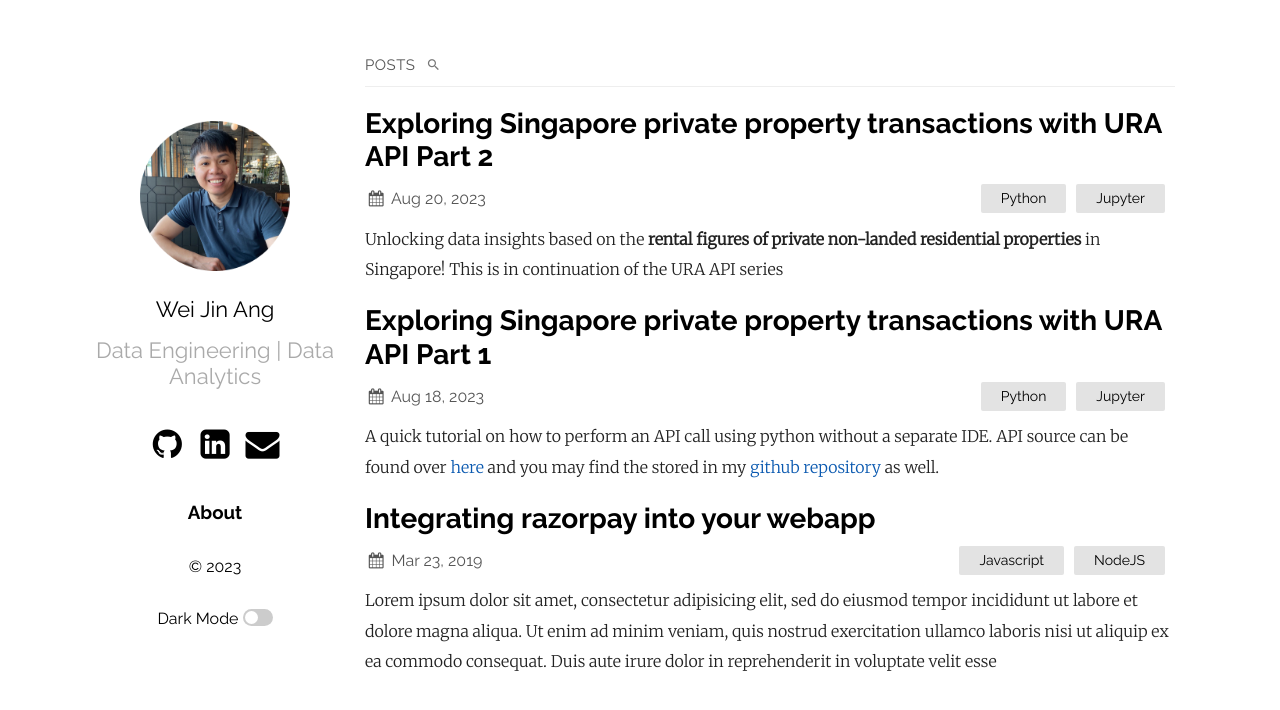
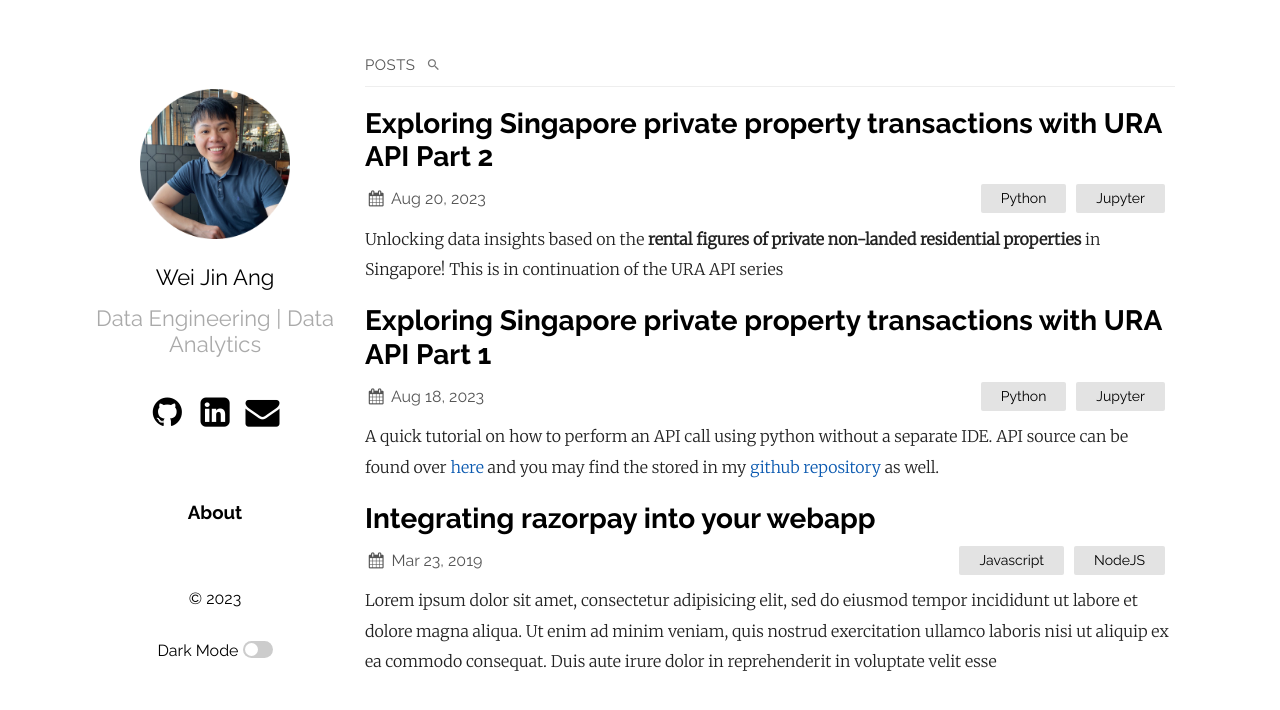
Before and after one commit to wjang96/wjang96.github.io, a Jekyll site: the page built from index.md, in a window 1280 px wide. Shown: the top 710 px of the page. Built offline with Jekyll 4.4.1, drawn with Linux system fonts in a browser that asks for light colours.

Commit message:
Update default.html

```diff
--- a/_layouts/default.html
+++ b/_layouts/default.html
@@ -147,7 +147,9 @@
         </ul>
       </nav>
       {%- endif -%}
+      <p class="about-footer {{condensed_class}}">
       <a style = "text-decoration:none" href=" https://wjang96.github.io/about"><h3>About</h3></a>
+      </p>
       <p class="about-footer {{condensed_class}}">&copy;
         {{ "now" | date: "%Y" }}</p>
       {%- if site.plainwhite.dark_mode -%}
```
